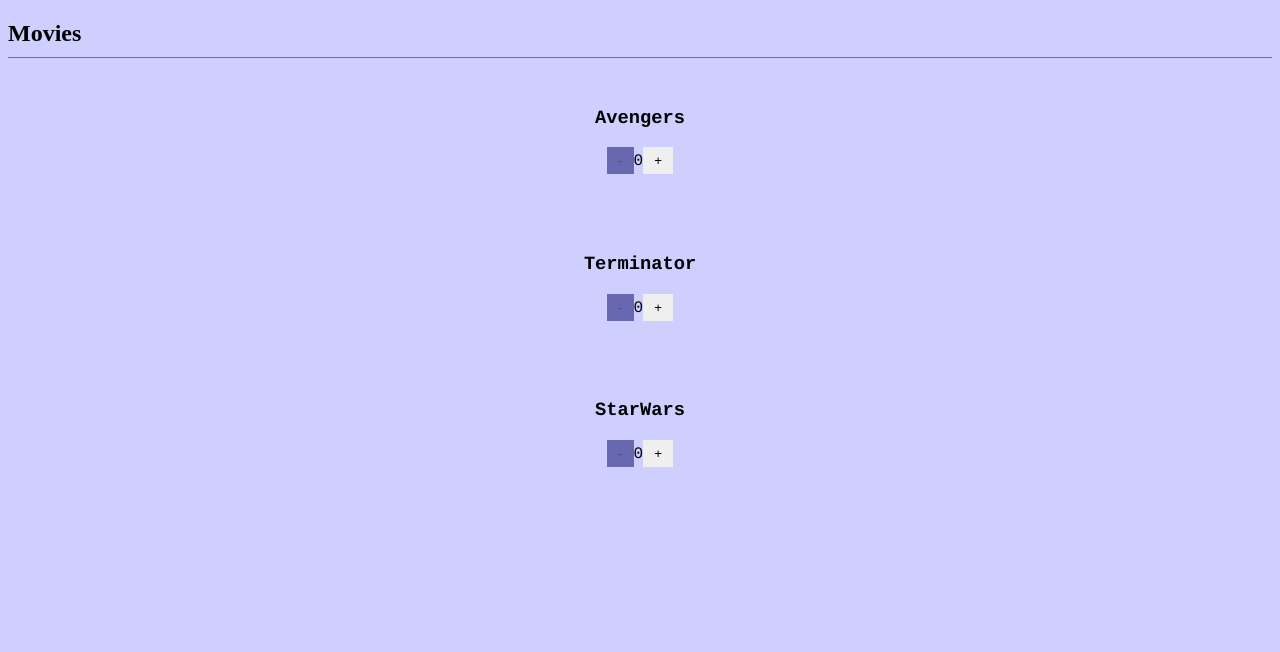
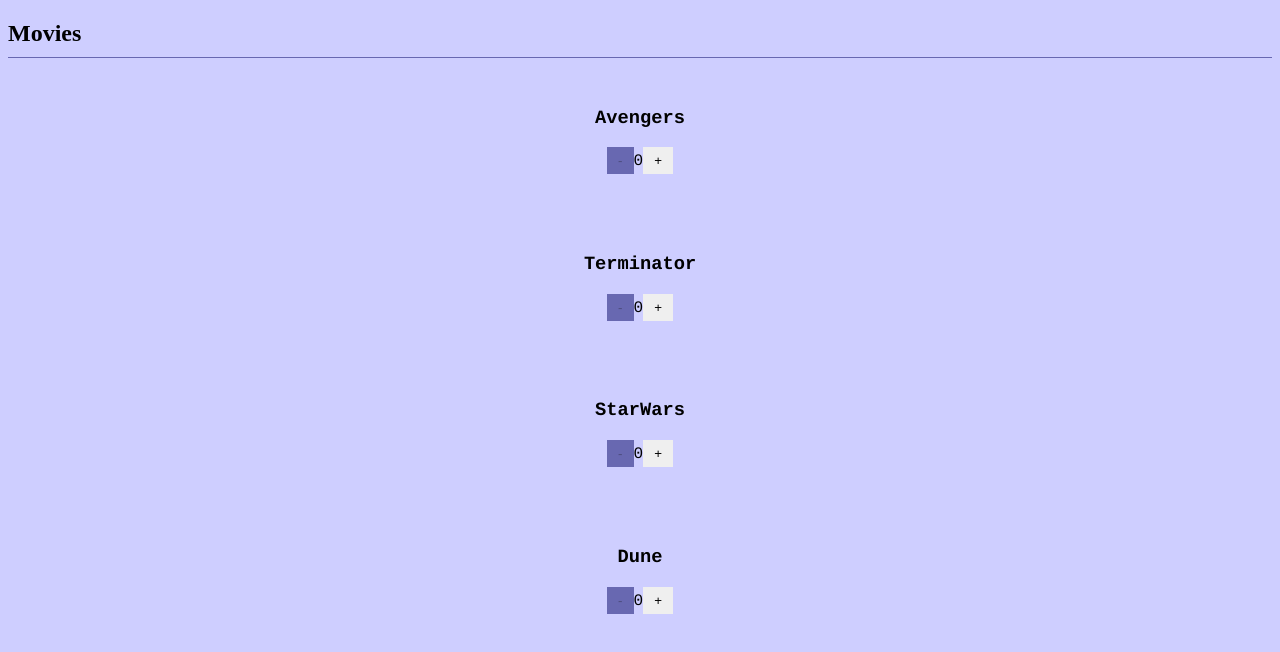
Before and after one commit to SaulRuizS/css-on-react, a React (Create React App) app: page / in a window 1280 px wide. Shown: the top 652 px of the page. Built offline with nearby package versions, Linux system fonts and the light colour scheme.

Commit message:
Movie addition

```diff
--- a/src/App.js
+++ b/src/App.js
@@ -15,6 +15,10 @@
   {
     name: "StarWars",
     available: 7
+  },
+  {
+    name: "Dune",
+    available: 9
   }
 ];
 
--- a/src/Theme.js
+++ b/src/Theme.js
@@ -16,6 +16,11 @@
     bg: "#ffcccc",
     color: "#100",
     color2: "rgba(100, 50, 50, 0.5)"
+  },
+  dune: {
+    bg: "#ffffcc",
+    color: "#110",
+    color2: "rgba(100, 100, 50, 0.5)"
   }
 };
 
```
